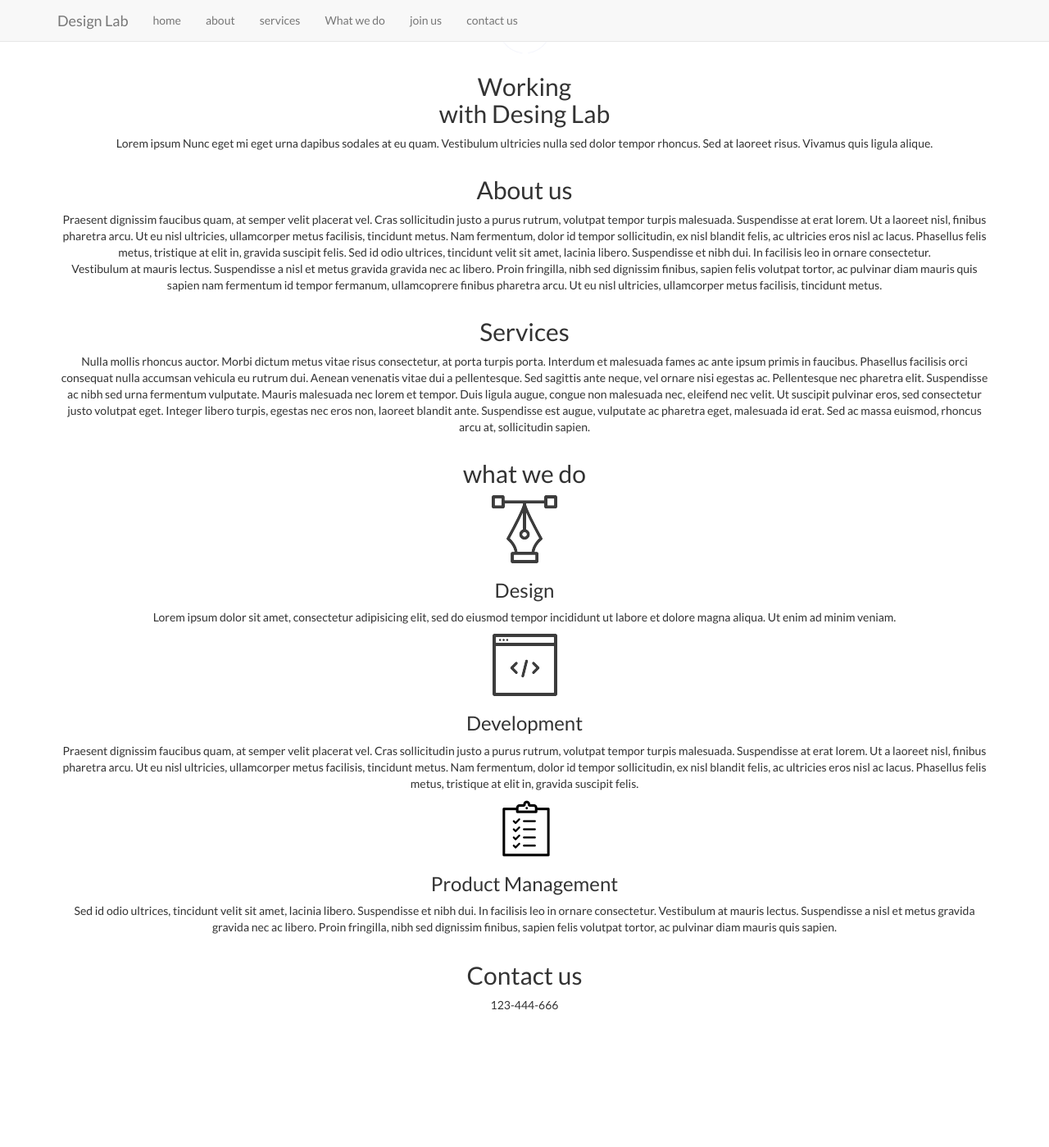
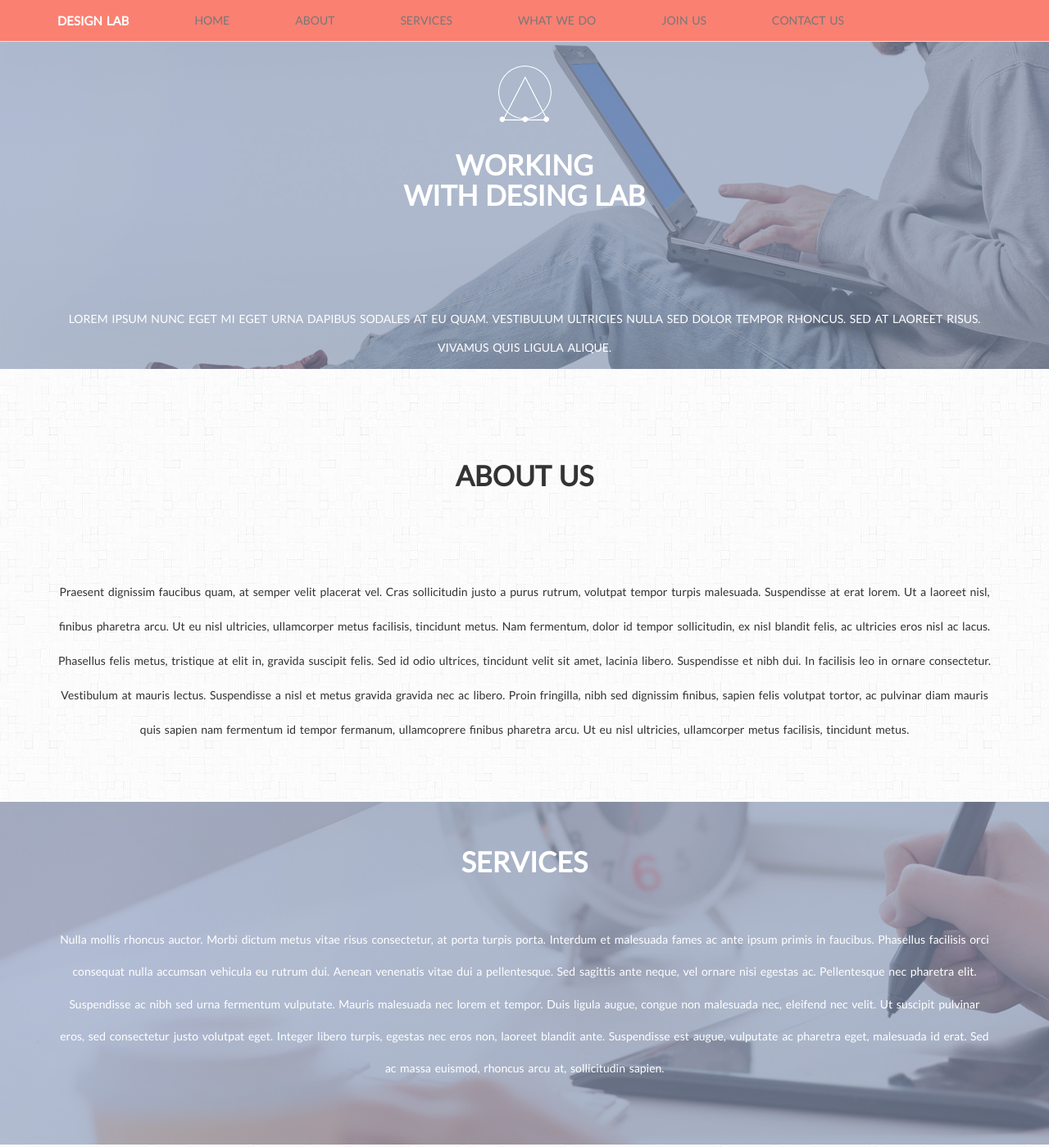
Before and after one commit to GGoo/working-with-design-lab-visiting-card, a plain HTML site: page index.html in a window 1280 px wide. Shown: the top 1399 px of the page at 82% size. Before the commit the page ends 1266 px from the top, so only its background shows below. Drawn offline with nearby package versions, Linux system fonts and the light colour scheme.

Commit message:
small changes

```diff
--- a/css/style.css
+++ b/css/style.css
@@ -1,7 +1,247 @@
+/******* GENERAL ******/
 html {
 	font-size: 62,5%;
 
 }
 body {
 	font-family: 'Lato', sans-serif;
+    word-spacing:0.2rem;
 }
+
+h1 {
+	font-size: 2.4rem;
+}
+h2 {
+	font-size: 3.4rem;
+	font-weight: bold;
+	text-transform: uppercase;
+	margin-bottom: 5%;
+}
+
+h3{
+
+    font-size:2.8rem;
+    font-weight: bold;
+    text-transform: uppercase;
+
+}
+
+p {
+ font-size:1.6 rem;
+    font-weight: light;
+}
+
+
+
+.about, .whatwedo, .contactus {
+background-image: url("../images/gradient.jpg");
+
+}
+
+/********** NAV *********/
+.navbar{
+    background-color:salmon;
+    text-transform: uppercase;
+    color:white;
+
+
+}
+
+
+.navbar ul li a{
+    margin-left: 50px;
+    color:white;
+}
+
+
+.navbar-default .navbar-brand{
+    color:white;
+    font-size:15px;
+    font-weight:bolder;
+}
+
+
+
+.navbar ul li a:hover{
+    background-color:darkgrey;
+}
+.navbar-default .navar-nav>li>a:hover {
+    color:white;
+    text-decoration: underline;
+}
+
+/************* WORKING WITH DESIGN ***************/
+
+.working {
+	background: url("../images/bg1.jpg") no-repeat fixed center;
+	-webkit-background-size: cover;
+	-moz-background-size: cover;
+	-o-background-size: cover;
+    height: 450px;
+    padding-bottom:
+
+}
+
+.working img{
+    padding-top: 45px;
+}
+.working h2{
+    color:white;
+    padding-top:13px;
+}
+
+
+.working p{
+    color: white;
+    text-transform: uppercase;
+    line-height: 250%;
+    padding-top:5%;
+    padding-bottom:3%;
+}
+
+.main{
+    padding-top:35px;
+
+}
+
+
+        /*********** ABOUT ************/
+
+.about h2{
+   line-height: 240%;
+    padding-top:3%;
+    padding-bottom:2%;
+
+}
+
+.about p{
+    line-height:300%;
+    padding-bottom: 5%;
+
+}
+
+    /*********** SERVICES **********/
+
+.services{
+    background: url("../images/bg2.jpg") no-repeat fixed;
+    background-size: 100%;
+	-webkit-background-size: cover;
+	-moz-background-size: cover;
+	-o-background-size: cover;
+	color: white;
+    padding-bottom: 5%;
+}
+
+.services h2{
+    padding-top:3%;
+}
+
+
+.services p{
+
+    line-height: 280%;
+}
+
+
+ /********* WHAT WE DO *******/
+.whatwedo h2{
+    padding-top:2%;
+    margin-bottom: 4%;
+    font-weight: bolder;
+}
+
+
+.whatwedo p{
+    padding-bottom: 5%;
+}
+
+
+/************ PICTURES ********/
+
+.join{
+    padding: 3%;
+}
+.join .foto{
+    height: 248px;
+    background-position: center top;
+    background-repeat: no-repeat;
+
+}
+
+
+#img1 {
+	background-image: url("../images/zdj2.jpg");
+
+}
+#img2 {
+	background-image: url("../images/zdj1.jpg")
+
+}
+#img3 {
+	background-image: url("../images/zdj3.jpg");
+
+}
+#img4 {
+	background-image: url("../images/zdj4.jpg");
+
+}
+#img5 {
+	background-image: url("../images/zdj6.jpg");
+
+}
+#img6 {
+	background-image: url("../images/zdj5.jpg");
+
+}
+
+
+
+
+/********** CONTACT ***********/
+
+.contactus h2{
+
+    padding-top:3%;
+    font-weight: bolder;
+}
+
+
+.contactus p{
+    color:salmon;
+    font-weight: bolder;
+    font-size: 200%;
+    padding-bottom:3%;
+
+}
+
+/********** MEDIA *************/
+
+
+@media (max-widht:978px){
+
+    body{
+        padding-top:45px;
+    }
+
+    .navbar ul li a {
+        margin-left:0px;
+        font-weight: bolder;
+    }
+
+    .join .foto {
+		max-width: 550px;
+		margin: 0 auto;
+		margin-top: 20px;
+
+	}
+
+    .foto {
+		padding-top: 10px;
+	}
+
+    .services {
+		background-image: none;
+		background-color: salmon;
+	}
+
+}
--- a/index.html
+++ b/index.html
@@ -1,4 +1,4 @@
-<!--GP -->
+                    <!--GP -->
 <!DOCTYPE html>
 <html>
 <head>
@@ -30,9 +30,9 @@
          <li><a href="#home"> home</a></li>
          <li><a href="#about"> about</a></li>
          <li><a href="#services">services</a></li>
-         <li><a href="#what we do">What we do</a></li>
-         <li><a href="#join us">join us</a></li>
-         <li><a href="#contact us">contact us</a></li>
+         <li><a href="#whatwedo">What we do</a></li>
+         <li><a href="#join">join us</a></li>
+         <li><a href="#contactus">contact us</a></li>
     </ul>
     </div>
     </div>
@@ -40,7 +40,7 @@
 
                 <!--WORKING WITH DESIGN-->
 
-    <div class="working" id="working">
+    <div class="working" id="home">
     <div class="container">
 
         <div class="row">
@@ -121,7 +121,7 @@
             <!--PICTURES -->
 
     <div class="join" id="join">
-    <div class="container fluid">
+    <div class="container fluid port-container">
         <div class="row">
 
         <div class="col-md-12 text-center">
@@ -161,13 +161,7 @@
         </div>
     </div>
 
-
-
-
-
-
-
-
-
+ <script src="https://ajax.googleapis.com/ajax/libs/jquery/2.1.3/jquery.min.js"></script>
+    <script src="js/script.js"></script>
     </body>
 </html>
```
